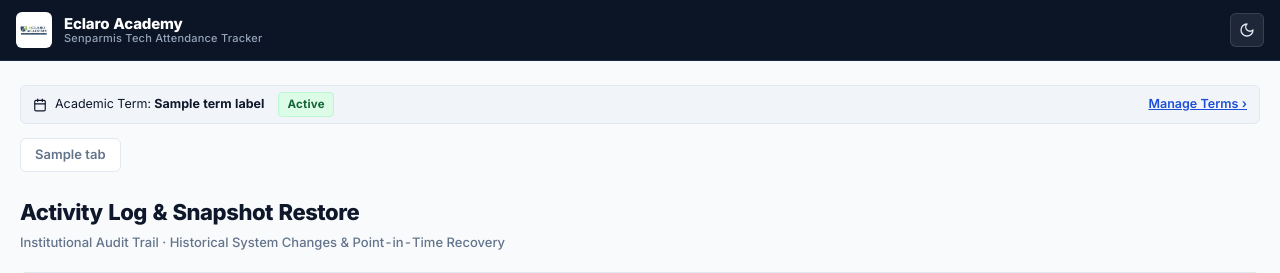
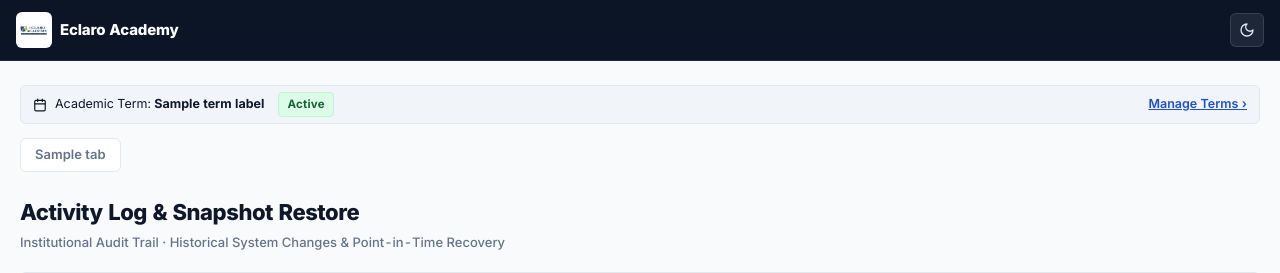
Before and after one commit to senparmis-tech/senparmis-tech-attendance-tracker, a Python web app: template templates/log.html in a window 1280 px wide. Shown: the top 273 px of the page. Run offline with Jinja, Linux system fonts and the light colour scheme; the template is opened without the code that fills it: most values are stand-ins (such as "Sample title", 1, 10 or a date in 2020).

Commit message:
DashBoard

```diff
--- a/static/css/app.css
+++ b/static/css/app.css
@@ -347,6 +347,23 @@ nav.desktop-nav {
   height: 20px;
   background: var(--header-border);
   margin: 0 4px;
+}
+
+/* Give primary pages room on laptop-sized viewports. Keep less-used admin
+   actions in the existing navigation drawer before the desktop header crowds. */
+@media (max-width: 1550px) and (min-width: 961px) {
+  .header-inner { gap: 10px; }
+  .brand { gap: 8px; }
+  .brand-sub { display: none; }
+  .desktop-tools, .header-actions .desktop-signout { display: none; }
+  .header-actions .nav-toggle-btn { display: inline-flex; }
+  .nav-item { padding-inline: 8px; font-size: 12px; gap: 4px; }
+  .header-actions { gap: 5px; }
+}
+
+@media (max-width: 1240px) and (min-width: 961px) {
+  .nav-item span { display: none; }
+  .nav-item { min-width: 38px; justify-content: center; padding-inline: 8px; }
 }
 
 /* Theme Toggle Button */
--- a/templates/base.html
+++ b/templates/base.html
@@ -38,33 +38,33 @@
       <!-- Desktop Primary Segmented Navigation -->
       <nav class="desktop-nav" aria-label="Academic workspace navigation">
         <div class="nav-pill-group">
-          <a href="{{ url_for('dashboard') }}" title="Overview Dashboard" class="nav-item {{ 'on' if page=='dashboard' }}">
+          <a href="{{ url_for('dashboard') }}" title="Overview Dashboard" aria-label="Dashboard" class="nav-item {{ 'on' if page=='dashboard' }}">
             <svg class="lucide" viewBox="0 0 24 24" width="16" height="16" fill="none"><rect width="7" height="9" x="3" y="3" rx="1"/><rect width="7" height="5" x="14" y="3" rx="1"/><rect width="7" height="9" x="14" y="12" rx="1"/><rect width="7" height="5" x="3" y="16" rx="1"/></svg>
             <span>Dashboard</span>
           </a>
-          <a href="{{ url_for('mark') }}" title="Mark Daily Attendance" class="nav-item {{ 'on' if page=='mark' }}">
+          <a href="{{ url_for('mark') }}" title="Mark Daily Attendance" aria-label="Mark attendance" class="nav-item {{ 'on' if page=='mark' }}">
             <svg class="lucide" viewBox="0 0 24 24" width="16" height="16" fill="none"><rect width="8" height="4" x="8" y="2" rx="1" ry="1"/><path d="M16 4h2a2 2 0 0 1 2 2v14a2 2 0 0 1-2 2H6a2 2 0 0 1-2-2V6a2 2 0 0 1 2-2h2"/><path d="m9 14 2 2 4-4"/></svg>
             <span>Mark</span>
           </a>
-          <a href="{{ url_for('scan') }}" title="Import Attendance Records" class="nav-item {{ 'on' if page=='scan' }}">
+          <a href="{{ url_for('scan') }}" title="Import Attendance Records" aria-label="Import" class="nav-item {{ 'on' if page=='scan' }}">
             <svg class="lucide" viewBox="0 0 24 24" width="16" height="16" fill="none"><path d="M15 2H6a2 2 0 0 0-2 2v16a2 2 0 0 0 2 2h12a2 2 0 0 0 2-2V7Z"/><path d="M14 2v4a2 2 0 0 0 2 2h4"/><path d="M12 18v-6"/><path d="m9 15 3 3 3-3"/></svg>
             <span>Import</span>
           </a>
-          <a href="{{ url_for('records') }}" title="Class Attendance Records" class="nav-item {{ 'on' if page=='records' }}">
+          <a href="{{ url_for('records') }}" title="Class Attendance Records" aria-label="Records" class="nav-item {{ 'on' if page=='records' }}">
             <svg class="lucide" viewBox="0 0 24 24" width="16" height="16" fill="none"><path d="M3 3h18v18H3z"/><path d="M21 9H3"/><path d="M21 15H3"/><path d="M12 3v18"/></svg>
             <span>Records</span>
           </a>
           {% if not is_monitor %}
-          <a href="{{ url_for('grades_page') }}" title="Gradebook & Philippine Scale" class="nav-item {{ 'on' if page=='grades' }}">
+          <a href="{{ url_for('grades_page') }}" title="Gradebook & Philippine Scale" aria-label="Gradebook" class="nav-item {{ 'on' if page=='grades' }}">
             <svg class="lucide" viewBox="0 0 24 24" width="16" height="16" fill="none"><path d="M21.42 10.922a1 1 0 0 0-.019-1.838L12.83 5.18a2 2 0 0 0-1.66 0L2.6 9.08a1 1 0 0 0 0 1.832l8.57 3.908a2 2 0 0 0 1.66 0z"/><path d="M22 10v6"/><path d="M6 12.5V16a6 3 0 0 0 12 0v-3.5"/></svg>
             <span>Gradebook</span>
           </a>
           {% endif %}
-          <a href="{{ url_for('students') }}" title="Manage Students & Subjects" class="nav-item {{ 'on' if page=='students' }}">
+          <a href="{{ url_for('students') }}" title="Manage Students & Subjects" aria-label="Students" class="nav-item {{ 'on' if page=='students' }}">
             <svg class="lucide" viewBox="0 0 24 24" width="16" height="16" fill="none"><path d="M16 21v-2a4 4 0 0 0-4-4H6a4 4 0 0 0-4 4v2"/><circle cx="9" cy="7" r="4"/><path d="M22 21v-2a4 4 0 0 0-3-3.87"/><path d="M16 3.13a4 4 0 0 1 0 7.75"/></svg>
             <span>Students</span>
           </a>
-          <a href="{{ url_for('lookup') }}" title="Student Profile & Attendance Lookup" class="nav-item {{ 'on' if page=='lookup' }}">
+          <a href="{{ url_for('lookup') }}" title="Student Profile & Attendance Lookup" aria-label="Student lookup" class="nav-item {{ 'on' if page=='lookup' }}">
             <svg class="lucide" viewBox="0 0 24 24" width="16" height="16" fill="none"><circle cx="11" cy="11" r="8"/><path d="m21 21-4.3-4.3"/></svg>
             <span>Lookup</span>
           </a>
```
